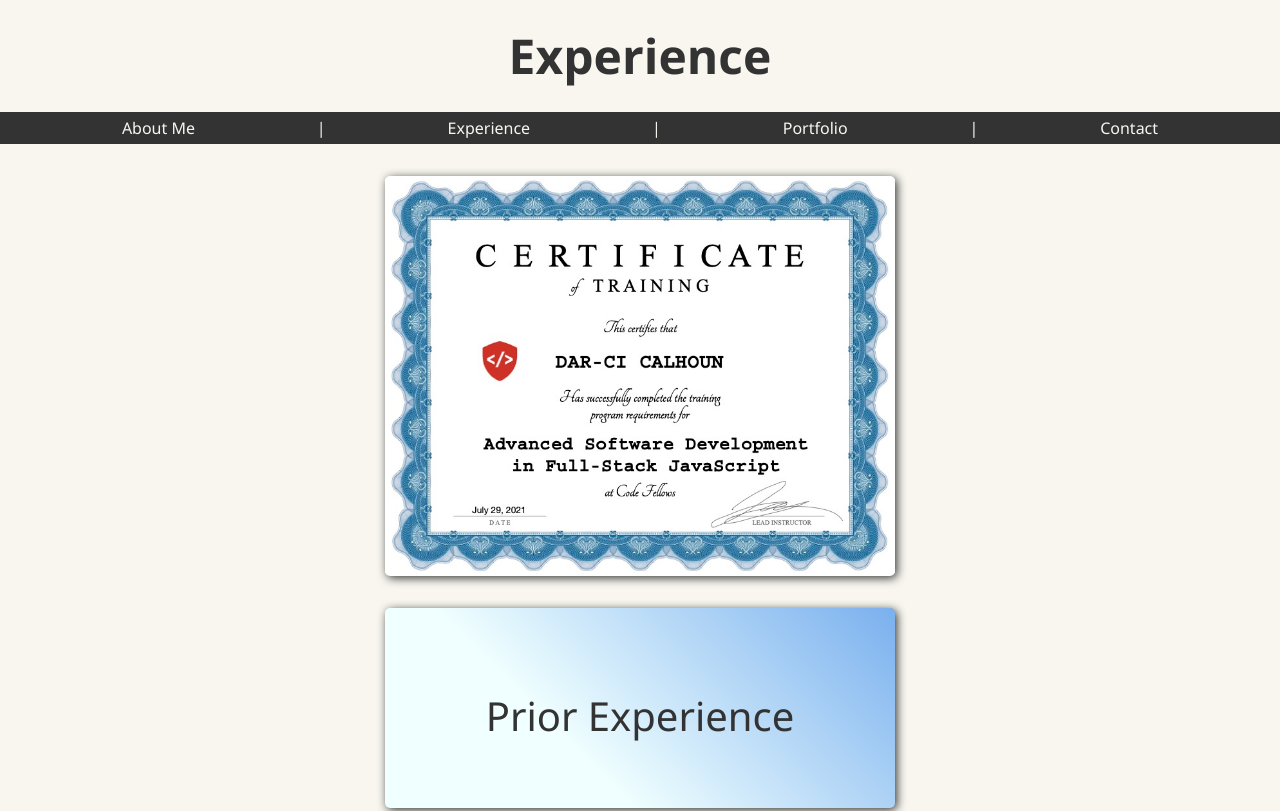
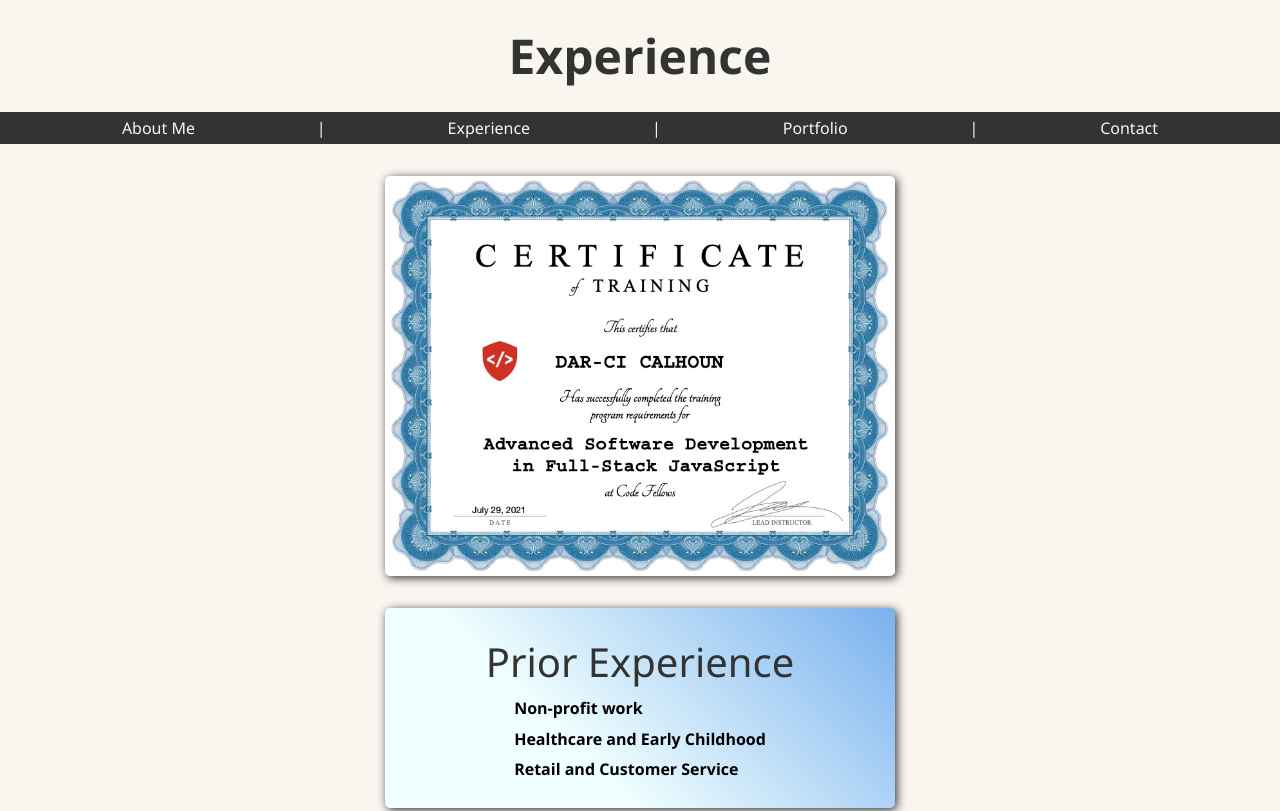
Before and after one commit to dcalhoun286/dcalhoun286.github.io, a plain HTML site: page experience.html in a window 1280 px wide. Shown: the top 811 px of the page. Drawn offline with Linux system fonts and the light colour scheme.

Commit message:
added some prior experience content

```diff
--- a/experience.html
+++ b/experience.html
@@ -27,6 +27,11 @@
             </section>
             <section class="card">
                 <h2>Prior Experience</h2>
+                <ul>
+                    <li>Non-profit work</li>
+                    <li>Healthcare and Early Childhood</li>
+                    <li>Retail and Customer Service</li>
+                </ul>
             </section>
             <section class="card">
                 <h2>Future training certificate</h2>
--- a/styles/styles.css
+++ b/styles/styles.css
@@ -140,6 +140,19 @@ body.homepage, body.experience-page {
     position: relative;
 }
 
+.homepage .card > article > ul, .experience-page .card ul {
+    max-width: 400px;
+    margin-left: auto;
+    margin-right: auto;
+    margin-top: 1rem;
+}
+
+.homepage .card > article > ul > li, .experience-page .card ul > li {
+    font-weight: bold;
+    line-height: 1.3;
+    margin-bottom: 10px;
+}
+
 /* ------ home.html ------ */
 
 .homepage > main > .card:first-of-type {
@@ -160,19 +173,6 @@ body.homepage, body.experience-page {
     display: flex;
     flex-direction: column;
     justify-content: center;
-}
-
-.homepage .card > article > ul {
-    max-width: 400px;
-    margin-left: auto;
-    margin-right: auto;
-    margin-top: 1rem;
-}
-
-.homepage .card > article > ul > li {
-    font-weight: bold;
-    line-height: 1.3;
-    margin-bottom: 10px;
 }
 
 /* ------ experience.html ------ */
```
